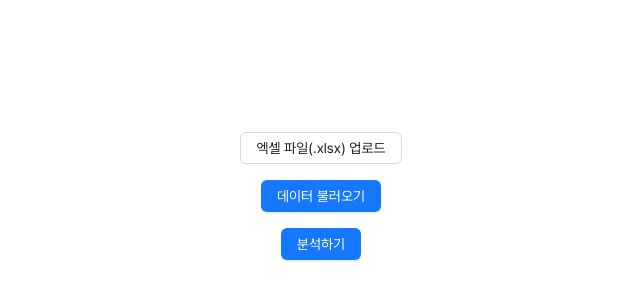
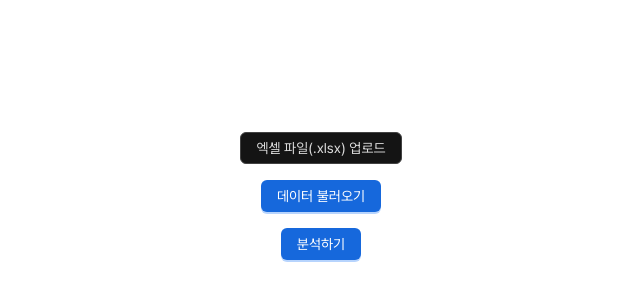
Before and after one commit to SunoopDogg/sict-bim-web, a Next.js app: page / in a window 1280 px wide. Shown: the part 204-504 px from the top of the page, without its empty margins (319-959 px from the left). Built offline with nearby package versions, Linux system fonts and the light colour scheme; what @ant-design/nextjs-registry would draw is missing.

Commit message:
feat: Apply Ant Design dark theme algorithm

```diff
--- a/src/1app/theme/antdTheme.ts
+++ b/src/1app/theme/antdTheme.ts
@@ -1,7 +1,8 @@
-import type { ThemeConfig } from 'antd';
+import { type ThemeConfig, theme } from 'antd';
 
 export const antdTheme: ThemeConfig = {
   token: {
     fontFamily: 'var(--font-pretendard)',
   },
+  algorithm: theme.darkAlgorithm,
 };
```
